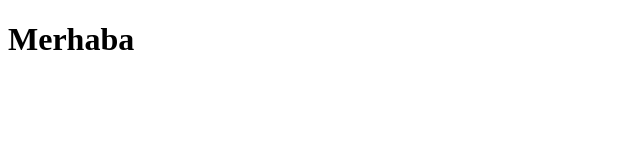
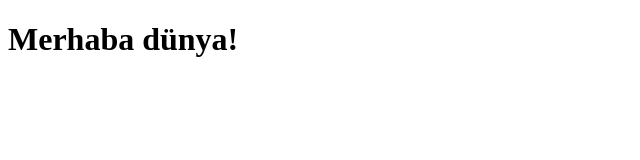
Before and after one commit to efed/web, a plain HTML site: page index.html in a window 1280 px wide. Shown: the whole page, without its empty margins (0-640 px from the left). Drawn offline with Linux system fonts and the light colour scheme.

Commit message:
düzeltme

```diff
--- a/index.html
+++ b/index.html
@@ -7,6 +7,6 @@
     <title>Document</title>
 </head>
 <body>
-    <h1>Merhaba</h1>
+    <h1>Merhaba dünya!</h1>
 </body>
 </html>
```
